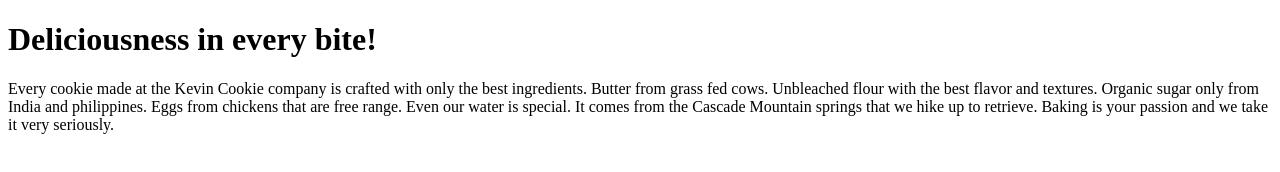
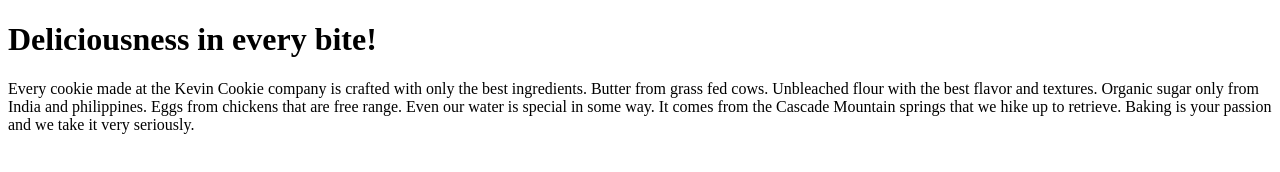
Before and after one commit to Miraclejain/newGithub, a plain HTML site: page index.htm in a window 1280 px wide. Drawn offline with Linux system fonts and the light colour scheme.

Commit message:
Update index.htm

```diff
--- a/index.htm
+++ b/index.htm
@@ -3,7 +3,7 @@
 <body>
 
 <h1>Deliciousness in every bite!</h1>
-<p>Every cookie made at the Kevin Cookie company is crafted with only the best ingredients. Butter from grass fed cows. Unbleached flour with the best flavor and textures. Organic sugar only from India and philippines. Eggs from chickens that are free range. Even our water is special. It comes from the Cascade Mountain springs that we hike up to retrieve. Baking is your passion and we take it very seriously.</p>
+<p>Every cookie made at the Kevin Cookie company is crafted with only the best ingredients. Butter from grass fed cows. Unbleached flour with the best flavor and textures. Organic sugar only from India and philippines. Eggs from chickens that are free range. Even our water is special in some way. It comes from the Cascade Mountain springs that we hike up to retrieve. Baking is your passion and we take it very seriously.</p>
 
 </body>
 </html>
```
